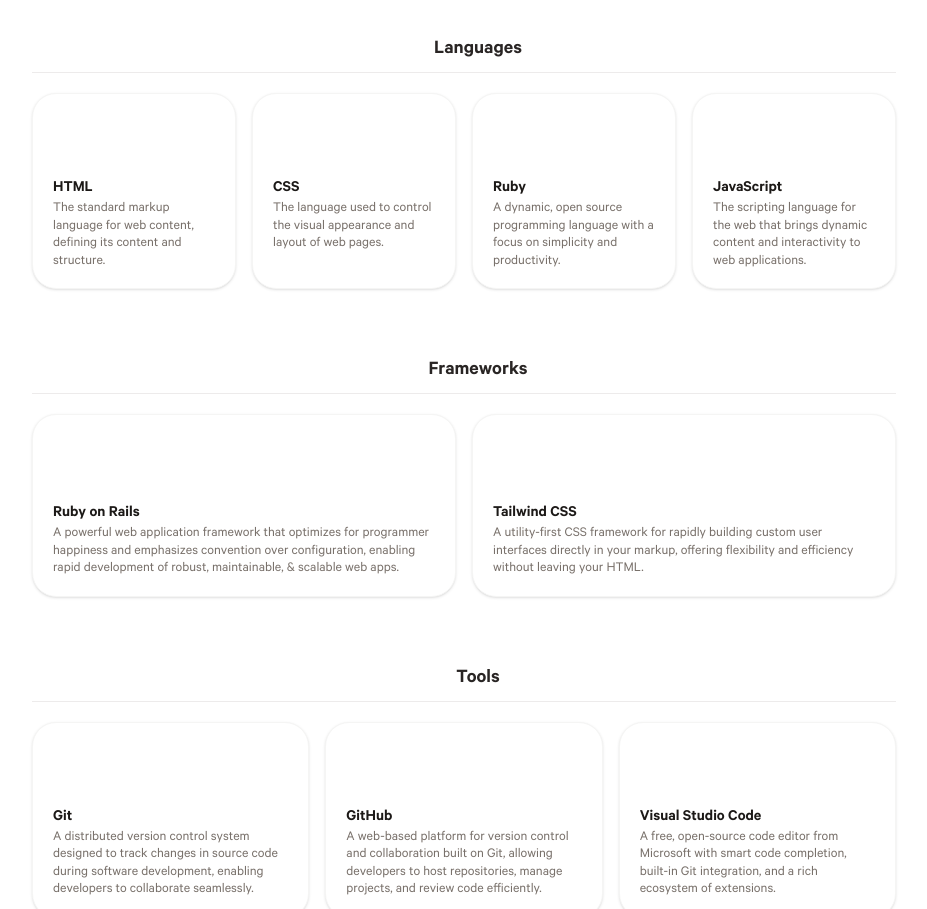
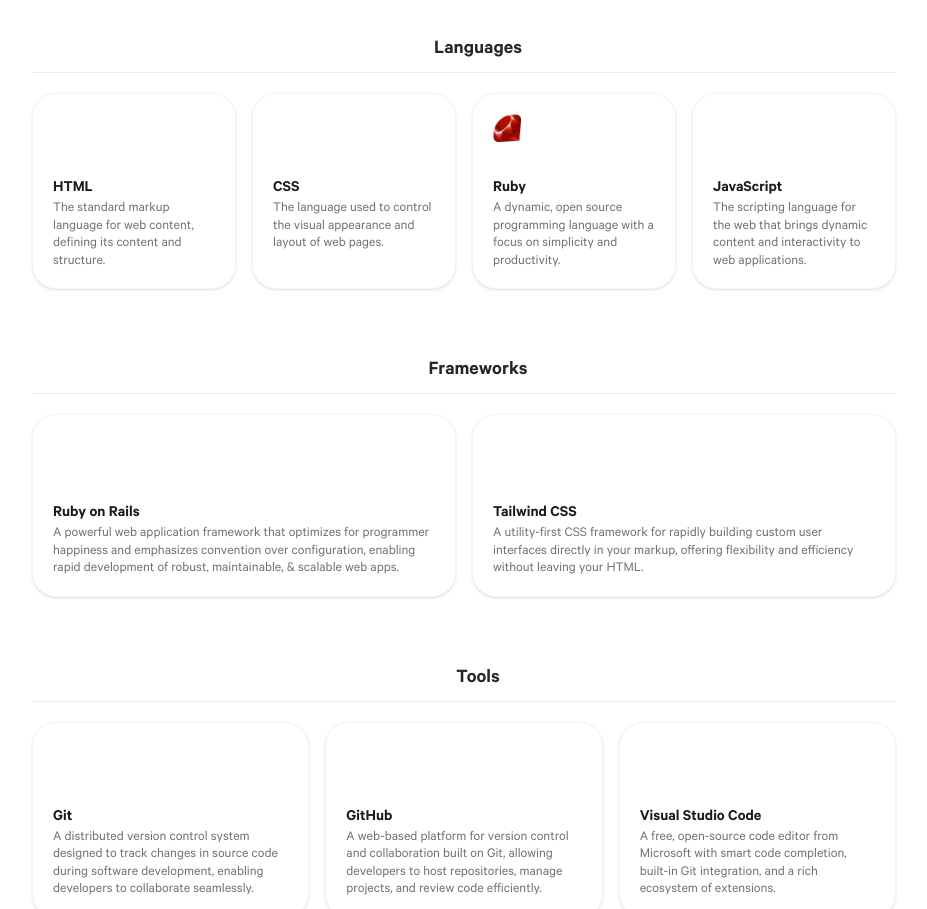
Before and after one commit to bradenr402/portfolio, a website built with webpack: page src/index.html in a window 1280 px wide. Shown: the part 2489-3398 px from the top of the page, without its empty margins (176-1103 px from the left). Built offline with nearby package versions, Linux system fonts and the light colour scheme; files whose address does not match are found by name.

Commit message:
fix: use official Ruby logo image instead of svg

```diff
--- a/src/index.html
+++ b/src/index.html
@@ -545,7 +545,13 @@
               class="relative h-full rounded-3xl border-[0.7px] border-stone-100 bg-white p-5 shadow-sm squircle dark:border-zinc-700 dark:bg-zinc-800/65 supports-squircle:rounded-[2.5rem]"
             >
               <div class="flex h-full flex-col">
-                <span data-icon="ruby" class="mb-8 size-7 shrink-0"></span>
+                <img
+                  src="images/icons/ruby.webp"
+                  height="56"
+                  width="56"
+                  alt="Ruby programming language logo"
+                  class="mb-8 size-7 shrink-0"
+                />
                 <p class="font-semibold text-stone-900 dark:text-stone-100">Ruby</p>
                 <p class="text-sm/tight text-stone-500 dark:text-stone-400">
                   A dynamic, open source programming language with a focus on simplicity and
```
Also changed, not shown: src/images/icons/ruby.webp (added).
